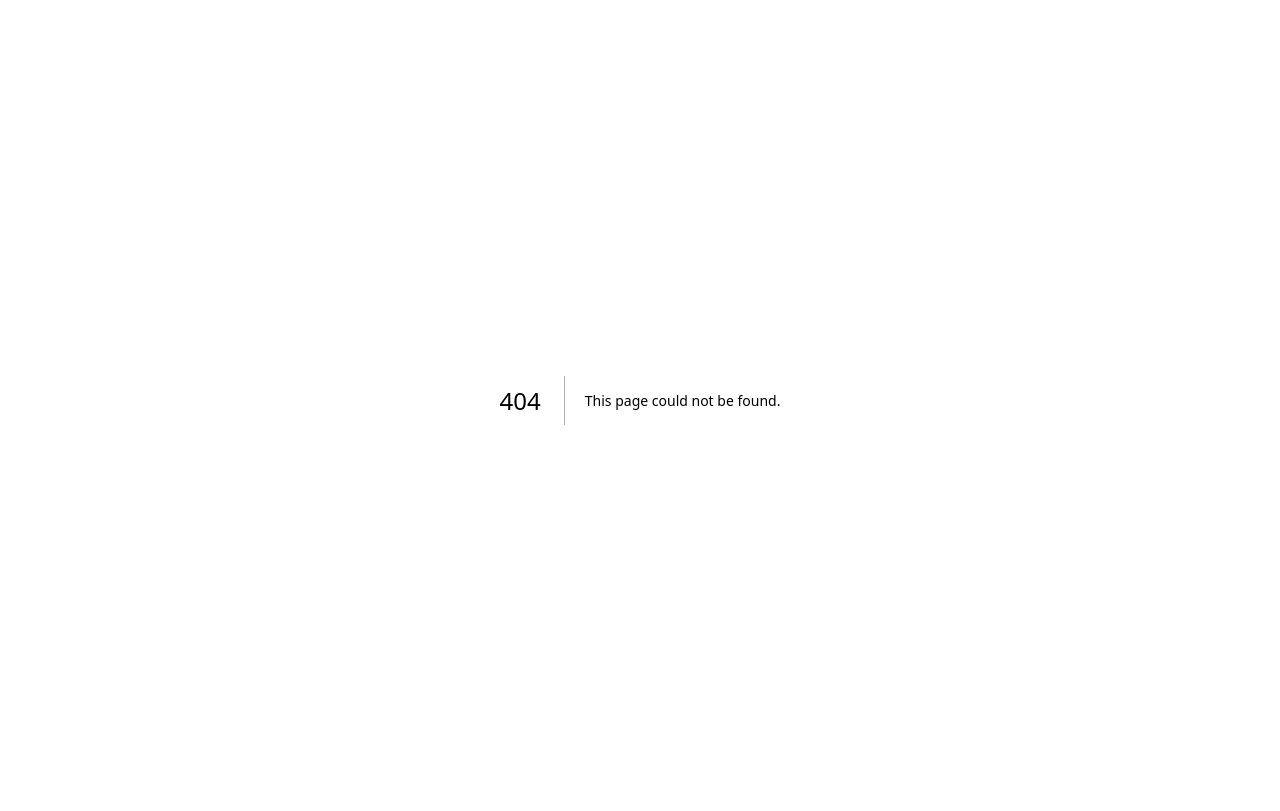
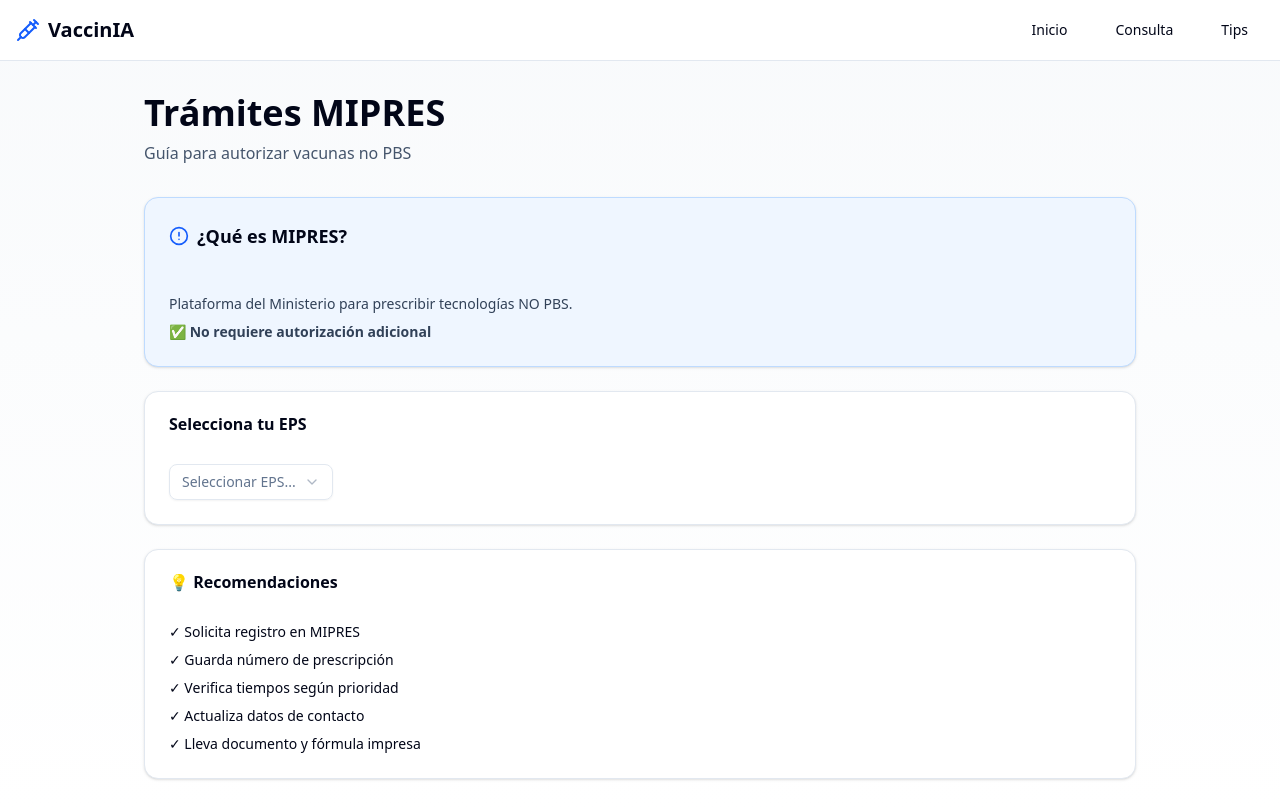
Before and after one commit to felipegutierr350/vaccinia-web, a Next.js app: page /mipres in a window 1280 px wide. Before the commit this address had no page. Built offline with nearby package versions, Linux system fonts and the light colour scheme.

Commit message:
feat: add MIPRES page with EPS guide

```diff
--- a/app/consulta/page.tsx
+++ b/app/consulta/page.tsx
@@ -41,7 +41,6 @@ export default function ConsultaPage() {
 
   return (
     <div className="min-h-screen bg-gradient-to-b from-slate-50 to-white">
-      {/* Navbar */}
       <nav className="border-b bg-white/80 backdrop-blur-sm sticky top-0 z-50">
         <div className="container mx-auto px-4 py-4 flex items-center justify-between">
           <Link href="/" className="flex items-center gap-2">
@@ -54,6 +53,9 @@ export default function ConsultaPage() {
             </Link>
             <Link href="/tips">
               <Button variant="ghost">Tips</Button>
+            </Link>
+            <Link href="/mipres">
+              <Button variant="ghost">MIPRES</Button>
             </Link>
           </div>
         </div>
@@ -68,7 +70,6 @@ export default function ConsultaPage() {
         </div>
 
         <div className="grid lg:grid-cols-3 gap-6">
-          {/* Área de consulta */}
           <div className="lg:col-span-2 space-y-6">
             <Card>
               <CardHeader>
@@ -111,7 +112,6 @@ export default function ConsultaPage() {
               </CardContent>
             </Card>
 
-            {/* Respuesta */}
             {response && (
               <Card>
                 <CardHeader>
@@ -147,7 +147,6 @@ export default function ConsultaPage() {
             )}
           </div>
 
-          {/* Sidebar con plantillas */}
           <div className="space-y-6">
             <Card>
               <CardHeader>
--- /dev/null
+++ b/app/mipres/page.tsx
@@ -0,0 +1,247 @@
+"use client";
+
+import { useState } from "react";
+import { Button } from "@/components/ui/button";
+import { Card, CardContent, CardDescription, CardHeader, CardTitle } from "@/components/ui/card";
+import { Select, SelectContent, SelectItem, SelectTrigger, SelectValue } from "@/components/ui/select";
+import { Badge } from "@/components/ui/badge";
+import { Syringe, Phone, MapPin, Clock, FileText, AlertCircle } from "lucide-react";
+import Link from "next/link";
+
+type EPS = {
+  id: string;
+  nombre: string;
+  telefono: string;
+  whatsapp?: string;
+  direccion: string;
+  tiempos: {
+    noPriorizado: string;
+    priorizado: string;
+    urgencia: string;
+  };
+  pasos: string[];
+  contactos: {
+    tipo: string;
+    valor: string;
+  }[];
+};
+
+const EPS_DATA: EPS[] = [
+  {
+    id: "sanitas",
+    nombre: "EPS Sanitas",
+    telefono: "601 375-9000",
+    whatsapp: "320-255-0525",
+    direccion: "Calle 100 No. 11B-67",
+    tiempos: {
+      noPriorizado: "5 días",
+      priorizado: "24 horas",
+      urgencia: "24 horas"
+    },
+    pasos: [
+      "Médico prescribe en MIPRES",
+      "Sanitas consulta automáticamente",
+      "SMS en 5 días con Cruz Verde",
+      "Acude con fórmula y cédula"
+    ],
+    contactos: [
+      { tipo: "Principal", valor: "601 375-9000" },
+      { tipo: "WhatsApp", valor: "320-255-0525" }
+    ]
+  },
+  {
+    id: "nuevaeps",
+    nombre: "Nueva EPS",
+    telefono: "01 8000 954 400",
+    direccion: "Carrera 85K No. 46A-66",
+    tiempos: {
+      noPriorizado: "5 días",
+      priorizado: "1 día",
+      urgencia: "24 horas"
+    },
+    pasos: [
+      "Médico inscribe en MIPRES",
+      "Nueva EPS revisa electrónicamente",
+      "SMS/llamada con punto asignado",
+      "Acude con fórmula y documento"
+    ],
+    contactos: [
+      { tipo: "Contributivo", valor: "01 8000 954 400" },
+      { tipo: "Subsidiado", valor: "01 8000 952 000" }
+    ]
+  },
+  {
+    id: "sura",
+    nombre: "EPS Sura",
+    telefono: "601 489 7941",
+    whatsapp: "317 518 0237",
+    direccion: "Múltiples sedes",
+    tiempos: {
+      noPriorizado: "5 días",
+      priorizado: "24 horas",
+      urgencia: "24 horas"
+    },
+    pasos: [
+      "Registro en MIPRES",
+      "Sura procesa solicitud",
+      "SMS y correo con respuesta",
+      "Acude con documento y MIPRES"
+    ],
+    contactos: [
+      { tipo: "Bogotá", valor: "601 489 7941" },
+      { tipo: "WhatsApp", valor: "317 518 0237" }
+    ]
+  }
+];
+
+export default function MipresPage() {
+  const [selectedEPS, setSelectedEPS] = useState<string>("");
+  const currentEPS = EPS_DATA.find(eps => eps.id === selectedEPS);
+
+  return (
+    <div className="min-h-screen bg-gradient-to-b from-slate-50 to-white">
+      <nav className="border-b bg-white backdrop-blur-sm sticky top-0 z-50">
+        <div className="container mx-auto px-4 py-3 flex items-center justify-between">
+          <Link href="/" className="flex items-center gap-2">
+            <Syringe className="h-6 w-6 text-blue-600" />
+            <span className="text-xl font-bold">VaccinIA</span>
+          </Link>
+          <div className="flex gap-4">
+            <Link href="/"><Button variant="ghost">Inicio</Button></Link>
+            <Link href="/consulta"><Button variant="ghost">Consulta</Button></Link>
+            <Link href="/tips"><Button variant="ghost">Tips</Button></Link>
+          </div>
+        </div>
+      </nav>
+
+      <div className="container mx-auto px-4 py-8 max-w-5xl">
+        <div className="mb-8">
+          <h1 className="text-4xl font-bold mb-2">Trámites MIPRES</h1>
+          <p className="text-slate-600">Guía para autorizar vacunas no PBS</p>
+        </div>
+
+        <Card className="mb-6 bg-blue-50 border-blue-200">
+          <CardHeader className="pb-3">
+            <CardTitle className="text-lg flex items-center gap-2">
+              <AlertCircle className="h-5 w-5 text-blue-600" />
+              ¿Qué es MIPRES?
+            </CardTitle>
+          </CardHeader>
+          <CardContent className="text-sm text-slate-700">
+            <p>Plataforma del Ministerio para prescribir tecnologías NO PBS.</p>
+            <p className="font-semibold mt-2">✅ No requiere autorización adicional</p>
+          </CardContent>
+        </Card>
+
+        <Card className="mb-6">
+          <CardHeader>
+            <CardTitle>Selecciona tu EPS</CardTitle>
+          </CardHeader>
+          <CardContent>
+            <Select value={selectedEPS} onValueChange={setSelectedEPS}>
+              <SelectTrigger>
+                <SelectValue placeholder="Seleccionar EPS..." />
+              </SelectTrigger>
+              <SelectContent>
+                {EPS_DATA.map((eps) => (
+                  <SelectItem key={eps.id} value={eps.id}>{eps.nombre}</SelectItem>
+                ))}
+              </SelectContent>
+            </Select>
+          </CardContent>
+        </Card>
+
+        {currentEPS && (
+          <div className="space-y-6">
+            <Card>
+              <CardHeader>
+                <CardTitle className="flex items-center gap-2">
+                  <Clock className="h-5 w-5" />
+                  Tiempos de Respuesta
+                </CardTitle>
+              </CardHeader>
+              <CardContent>
+                <div className="grid md:grid-cols-3 gap-4">
+                  <div className="border rounded-lg p-3">
+                    <Badge variant="secondary" className="mb-2">Normal</Badge>
+                    <p className="text-2xl font-bold">{currentEPS.tiempos.noPriorizado}</p>
+                  </div>
+                  <div className="border rounded-lg p-3">
+                    <Badge className="mb-2 bg-orange-600">Priorizado</Badge>
+                    <p className="text-2xl font-bold">{currentEPS.tiempos.priorizado}</p>
+                  </div>
+                  <div className="border rounded-lg p-3">
+                    <Badge variant="destructive" className="mb-2">Urgencia</Badge>
+                    <p className="text-2xl font-bold">{currentEPS.tiempos.urgencia}</p>
+                  </div>
+                </div>
+              </CardContent>
+            </Card>
+
+            <Card>
+              <CardHeader>
+                <CardTitle className="flex items-center gap-2">
+                  <FileText className="h-5 w-5" />
+                  Proceso en {currentEPS.nombre}
+                </CardTitle>
+              </CardHeader>
+              <CardContent>
+                <div className="space-y-4">
+                  {currentEPS.pasos.map((paso, idx) => (
+                    <div key={idx} className="flex gap-3">
+                      <div className="h-8 w-8 rounded-full bg-blue-600 text-white flex items-center justify-center font-bold">
+                        {idx + 1}
+                      </div>
+                      <p className="pt-1">{paso}</p>
+                    </div>
+                  ))}
+                </div>
+              </CardContent>
+            </Card>
+
+            <Card>
+              <CardHeader>
+                <CardTitle className="flex items-center gap-2">
+                  <Phone className="h-5 w-5" />
+                  Contactos
+                </CardTitle>
+              </CardHeader>
+              <CardContent>
+                <div className="space-y-2">
+                  {currentEPS.contactos.map((c, i) => (
+                    <div key={i} className="border rounded p-2">
+                      <p className="text-xs text-slate-600">{c.tipo}</p>
+                      <p className="font-semibold">{c.valor}</p>
+                    </div>
+                  ))}
+                  <div className="p-3 bg-slate-50 rounded flex gap-2">
+                    <MapPin className="h-4 w-4 mt-0.5" />
+                    <div>
+                      <p className="text-xs text-slate-600">Dirección</p>
+                      <p className="text-sm font-medium">{currentEPS.direccion}</p>
+                    </div>
+                  </div>
+                </div>
+              </CardContent>
+            </Card>
+          </div>
+        )}
+
+        {!currentEPS && (
+          <Card>
+            <CardHeader>
+              <CardTitle>💡 Recomendaciones</CardTitle>
+            </CardHeader>
+            <CardContent className="space-y-2 text-sm">
+              <p>✓ Solicita registro en MIPRES</p>
+              <p>✓ Guarda número de prescripción</p>
+              <p>✓ Verifica tiempos según prioridad</p>
+              <p>✓ Actualiza datos de contacto</p>
+              <p>✓ Lleva documento y fórmula impresa</p>
+            </CardContent>
+          </Card>
+        )}
+      </div>
+    </div>
+  );
+}
--- a/app/page.tsx
+++ b/app/page.tsx
@@ -2,12 +2,11 @@ import Link from "next/link";
 import { Button } from "@/components/ui/button";
 import { Card, CardDescription, CardHeader, CardTitle } from "@/components/ui/card";
 import { Badge } from "@/components/ui/badge";
-import { Syringe, MessageSquare, BookOpen, Sparkles } from "lucide-react";
+import { Syringe, MessageSquare, BookOpen, Sparkles, FileText } from "lucide-react";
 
 export default function Home() {
   return (
     <div className="min-h-screen bg-gradient-to-b from-slate-50 to-white">
-      {/* Navbar */}
       <nav className="border-b bg-white/80 backdrop-blur-sm sticky top-0 z-50">
         <div className="container mx-auto px-4 py-4 flex items-center justify-between">
           <div className="flex items-center gap-2">
@@ -18,6 +17,9 @@ export default function Home() {
             <Link href="#features">
               <Button variant="ghost">Características</Button>
             </Link>
+            <Link href="/mipres">
+              <Button variant="outline">MIPRES</Button>
+            </Link>
             <Link href="/consulta">
               <Button>Empezar Consulta</Button>
             </Link>
@@ -25,7 +27,6 @@ export default function Home() {
         </div>
       </nav>
 
-      {/* Hero Section */}
       <section className="container mx-auto px-4 py-20 text-center">
         <Badge className="mb-4" variant="secondary">
           <Sparkles className="h-3 w-3 mr-1" />
@@ -54,9 +55,8 @@ export default function Home() {
         </div>
       </section>
 
-      {/* Features */}
       <section id="features" className="container mx-auto px-4 py-16">
-        <div className="grid md:grid-cols-3 gap-6">
+        <div className="grid md:grid-cols-2 lg:grid-cols-4 gap-6">
           <Card>
             <CardHeader>
               <div className="h-12 w-12 bg-blue-100 rounded-lg flex items-center justify-center mb-4">
@@ -92,10 +92,21 @@ export default function Home() {
               </CardDescription>
             </CardHeader>
           </Card>
+
+          <Card>
+            <CardHeader>
+              <div className="h-12 w-12 bg-orange-100 rounded-lg flex items-center justify-center mb-4">
+                <FileText className="h-6 w-6 text-orange-600" />
+              </div>
+              <CardTitle>Trámites MIPRES</CardTitle>
+              <CardDescription>
+                Guía paso a paso para autorizar vacunas no PBS en tu EPS
+              </CardDescription>
+            </CardHeader>
+          </Card>
         </div>
       </section>
 
-      {/* Stats */}
       <section className="container mx-auto px-4 py-16">
         <div className="bg-gradient-to-r from-blue-600 to-cyan-600 rounded-2xl p-12 text-white">
           <div className="grid md:grid-cols-4 gap-8 text-center">
@@ -119,7 +130,6 @@ export default function Home() {
         </div>
       </section>
 
-      {/* Footer */}
       <footer className="border-t bg-slate-50 mt-20">
         <div className="container mx-auto px-4 py-8 text-center text-slate-600">
           <p>VaccinIA v3.3 - Desarrollado por Dr. Iván Felipe Gutiérrez Tobar</p>
--- a/app/tips/page.tsx
+++ b/app/tips/page.tsx
@@ -47,6 +47,7 @@ export default function TipsPage() {
           <div className="flex gap-4">
             <Link href="/"><Button variant="ghost">Inicio</Button></Link>
             <Link href="/consulta"><Button variant="ghost">Consulta</Button></Link>
+            <Link href="/mipres"><Button variant="ghost">MIPRES</Button></Link>
           </div>
         </div>
       </nav>
```
